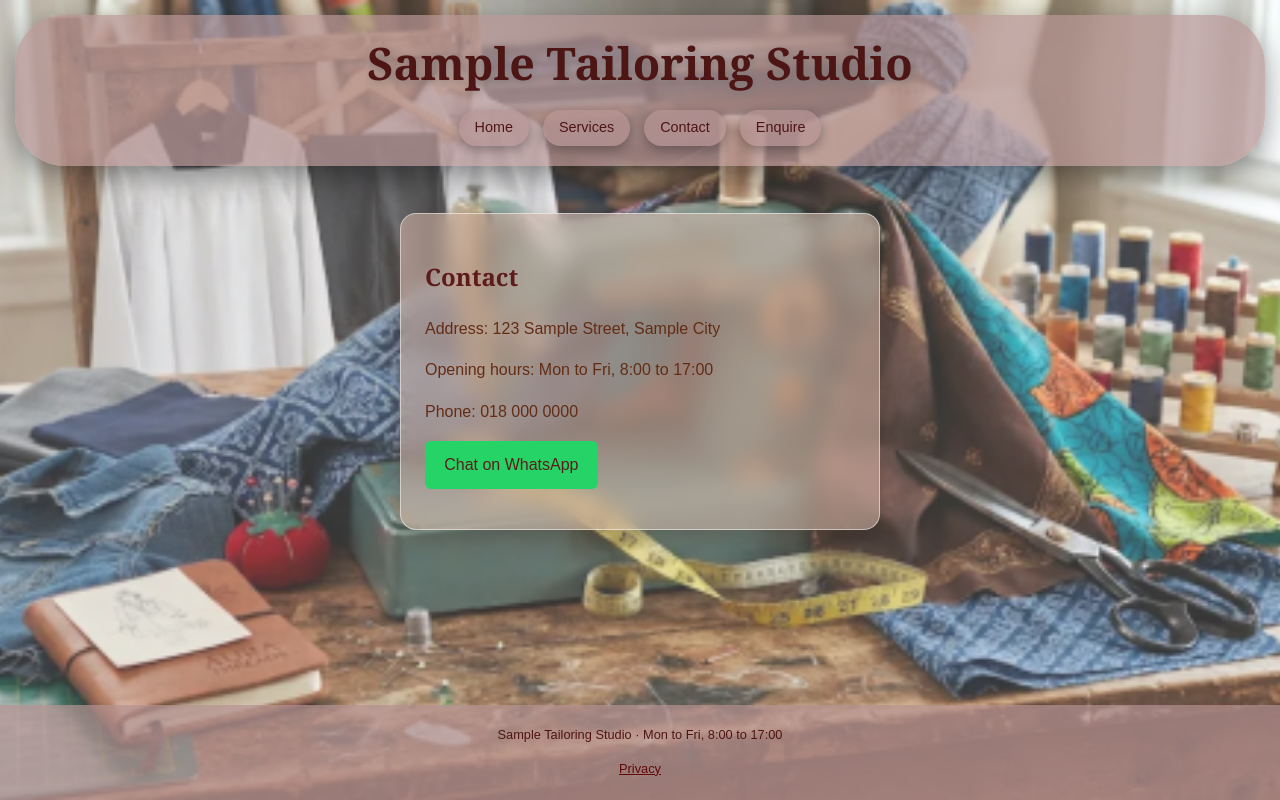
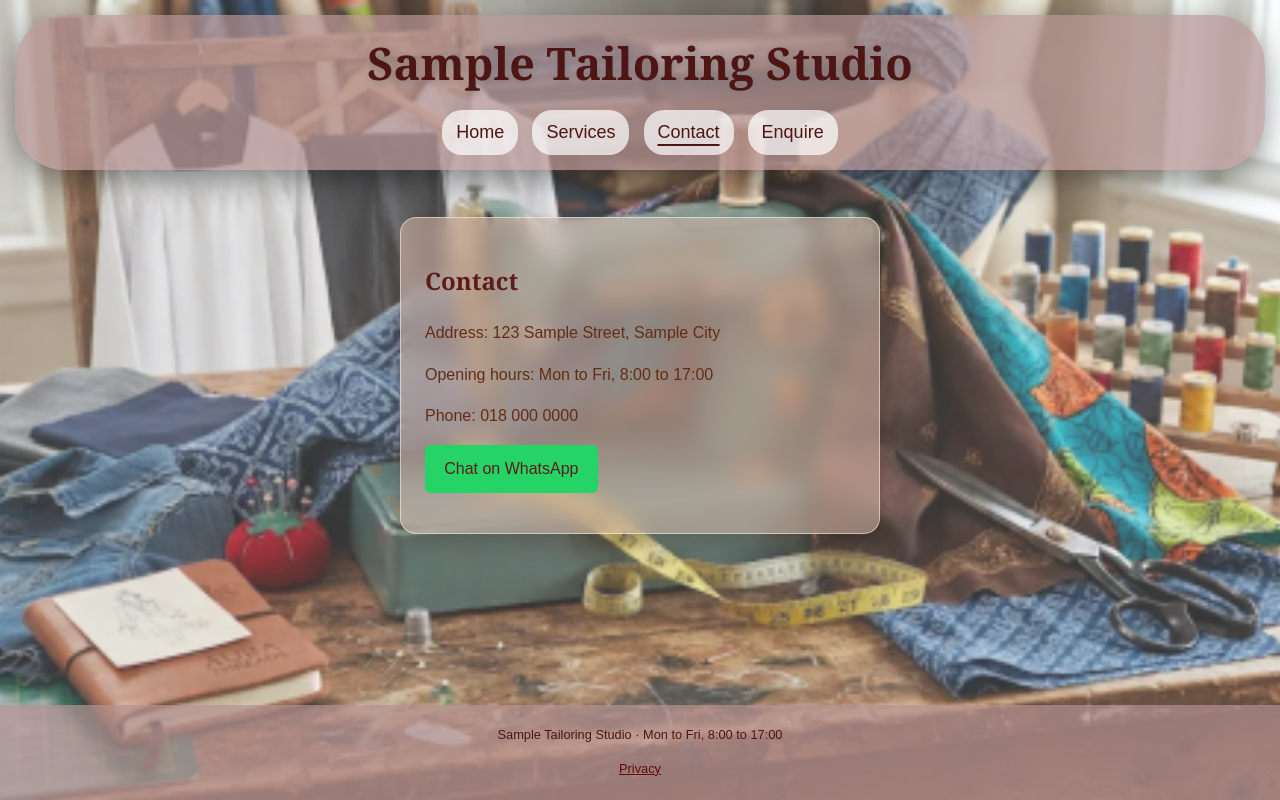
Before and after one commit to sk518x/tailoring-site, a Flask app: page /contact in a window 1280 px wide. Run offline with Flask 3, Linux system fonts and the light colour scheme.

Commit message:
Underline the current page in the menu

```diff
--- a/static/style.css
+++ b/static/style.css
@@ -431,3 +431,9 @@ button.back-link {
     margin: 10px;
   }
 }
+
+nav a[aria-current="page"] {
+  text-decoration: underline;
+  text-decoration-thickness: 2px;
+  text-underline-offset: 6px;
+}
--- a/templates/base.html
+++ b/templates/base.html
@@ -19,12 +19,14 @@
     <div class="page-background"></div>
    <header>
     <h1>{{ business_name }}</h1>
-    <nav>
-        <a href="/" class="back-link">Home</a>
-        <a href="/services" class="back-link">Services</a>
-        <a href="/contact" class="back-link">Contact</a>
-        <a href="/enquire" class="back-link">Enquire</a>
-    </nav>
+
+  <nav>
+    <a href="/"{% if request.path == '/' %} aria-current="page"{% endif %}>Home</a>
+    <a href="/services"{% if request.path == '/services' or request.path.startswith('/services/') %} aria-current="page"{% endif %}>Services</a>
+    <a href="/contact"{% if request.path == '/contact' %} aria-current="page"{% endif %}>Contact</a>
+    <a href="/enquire"{% if request.path == '/enquire' %} aria-current="page"{% endif %}>Enquire</a>
+  </nav>
+
 </header>
     {% block banner %}
     {% endblock %}
```
Also changed, not shown: tests/test_app.py (+27 -0 lines).
